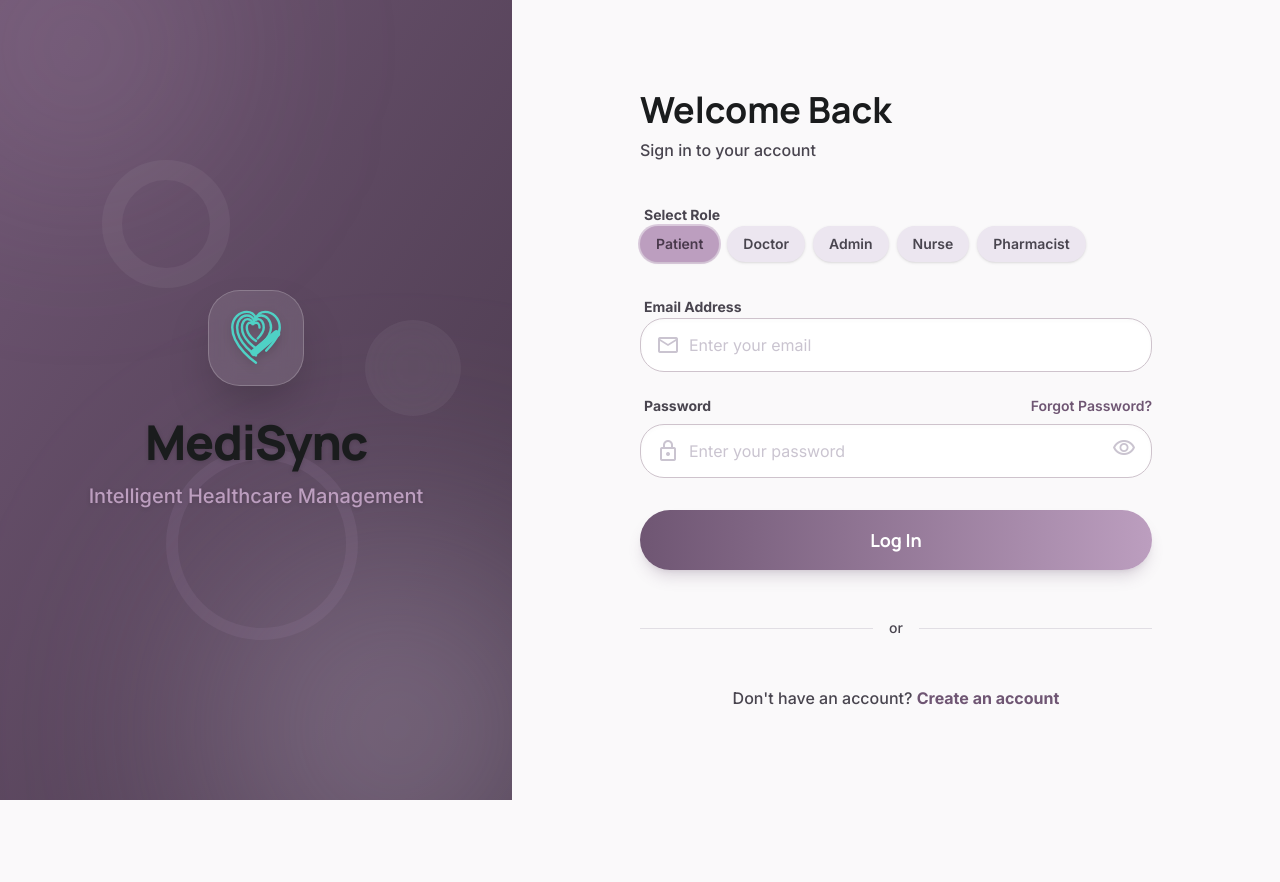
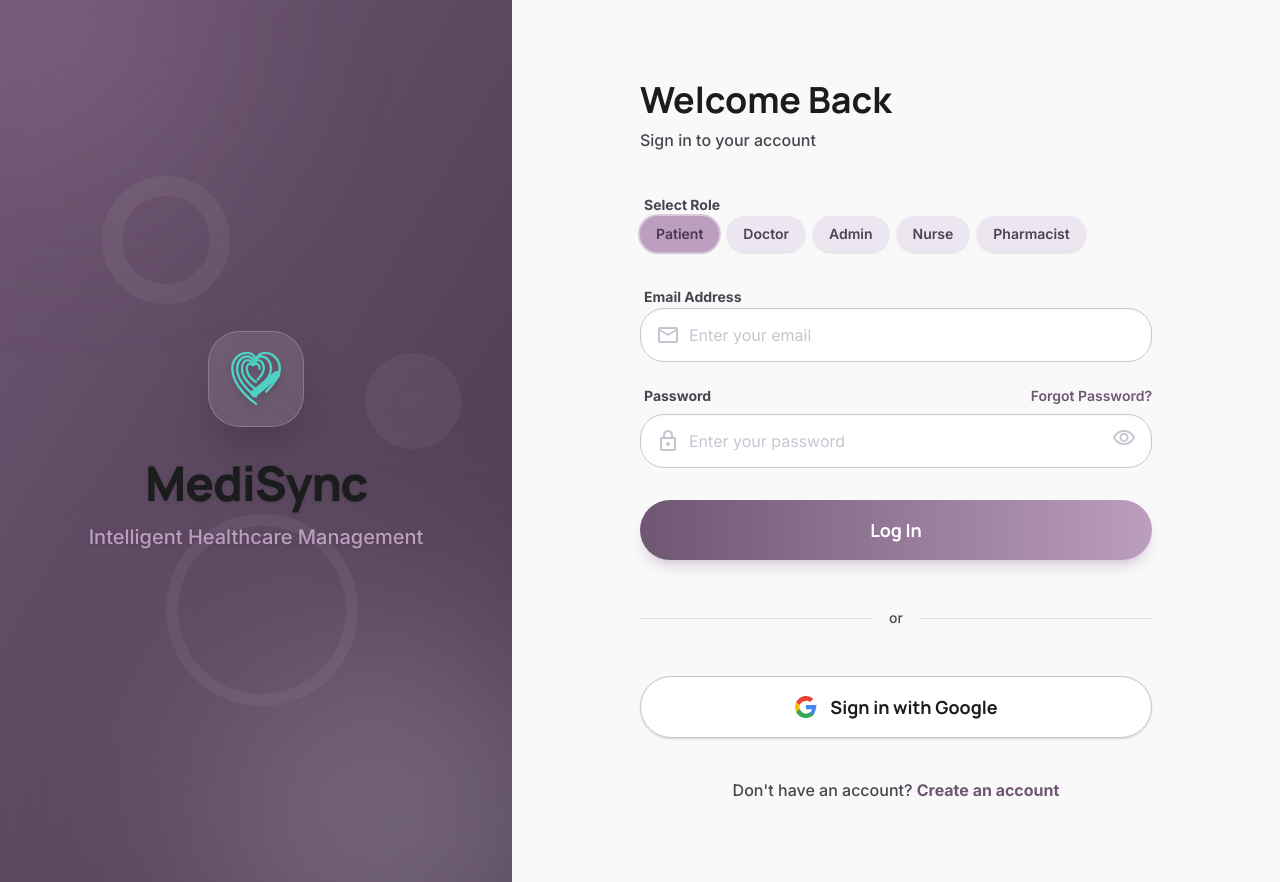
Before and after one commit to dev-lover-codes/Medisync, a React (Vite) app: page /login in a window 1280 px wide. Before the commit the page ends 800 px from the top, so only its background shows below. Built offline with nearby package versions, Linux system fonts and the light colour scheme; no server answers.

Commit message:
feat: add Google Sign-In to login screen and update CI/CD tests

```diff
--- a/src/context/AuthContext.jsx
+++ b/src/context/AuthContext.jsx
@@ -115,6 +115,10 @@
     return res;
   };
 
+  const signInWithGoogle = async () => {
+    return await authService.signInWithGoogle();
+  };
+
   const signOut = async () => {
     const res = await authService.signOut();
     if (!res.error) {
@@ -138,6 +142,7 @@
     loading,
     signUp,
     signIn,
+    signInWithGoogle,
     signOut,
     resetPassword
   };
--- a/src/pages/auth/Login.jsx
+++ b/src/pages/auth/Login.jsx
@@ -10,7 +10,7 @@
  */
 export default function Login() {
   const navigate = useNavigate();
-  const { signIn } = useAuth();
+  const { signIn, signInWithGoogle } = useAuth();
   const [role, setRole] = useState('Patient');
   const [email, setEmail] = useState('');
   const [password, setPassword] = useState('');
@@ -46,6 +46,23 @@
     } catch (err) {
       logger.error("Login Error:", err);
       setErrorMsg("An unexpected error occurred. Please try again.");
+      setIsLoading(false);
+    }
+  };
+
+  const handleGoogleLogin = async () => {
+    setIsLoading(true);
+    setErrorMsg('');
+    try {
+      const { error } = await signInWithGoogle();
+      if (error) {
+        setErrorMsg(error.message);
+        setIsLoading(false);
+      }
+      // Note: redirection is handled by Supabase for OAuth
+    } catch (err) {
+      logger.error("Google Login Error:", err);
+      setErrorMsg("Failed to initialize Google login.");
       setIsLoading(false);
     }
   };
@@ -197,6 +214,34 @@
             <div className="h-[1px] flex-1 bg-outline-variant/50"></div>
           </div>
 
+          {/* Google Sign In Button */}
+          <button
+            type="button"
+            onClick={handleGoogleLogin}
+            disabled={isLoading}
+            className="w-full flex items-center justify-center gap-3 bg-white border border-[#cec3cc] text-on-surface py-4 rounded-full font-headline font-bold text-lg shadow-sm hover:bg-surface-container-low transition-all active:scale-[0.98] disabled:opacity-70"
+          >
+            <svg className="w-6 h-6" viewBox="0 0 24 24">
+              <path
+                fill="#4285F4"
+                d="M22.56 12.25c0-.78-.07-1.53-.2-2.25H12v4.26h5.92c-.26 1.37-1.04 2.53-2.21 3.31v2.77h3.57c2.08-3.3 3.28-7.91 3.28-13.09z"
+              />
+              <path
+                fill="#34A853"
+                d="M12 23c2.97 0 5.46-.98 7.28-2.66l-3.57-2.77c-.98.66-2.23 1.06-3.71 1.06-2.86 0-5.29-1.93-6.16-4.53H2.18v2.84C3.99 20.53 7.7 23 12 23z"
+              />
+              <path
+                fill="#FBBC05"
+                d="M5.84 14.09c-.22-.66-.35-1.36-.35-2.09s.13-1.43.35-2.09V7.16H2.18C1.43 8.55 1 10.22 1 12s.43 3.45 1.18 4.84l3.66-2.75z"
+              />
+              <path
+                fill="#EA4335"
+                d="M12 5.38c1.62 0 3.06.56 4.21 1.64l3.15-3.15C17.45 2.09 14.97 1 12 1 7.7 1 3.99 3.47 2.18 7.16l3.66 2.84c.87-2.6 3.3-4.53 12-4.53z"
+              />
+            </svg>
+            Sign in with Google
+          </button>
+
           {/* Create Account Link */}
           <div className="text-center">
             <p className="text-on-surface-variant font-medium">
--- a/src/services/authService.js
+++ b/src/services/authService.js
@@ -72,6 +72,22 @@
     }
   },
 
+  async signInWithGoogle() {
+    try {
+      if (!supabase) throw new Error("Supabase is not initialized.");
+      const { data, error } = await supabase.auth.signInWithOAuth({
+        provider: 'google',
+        options: {
+          redirectTo: window.location.origin + '/patient/dashboard'
+        }
+      });
+      return { data, error };
+    } catch (err) {
+      logger.error("Google Sign In Error:", err);
+      return { data: null, error: err };
+    }
+  },
+
   async signOut() {
     if (!supabase) return { error: null };
     const { error } = await supabase.auth.signOut();
```
Also changed, not shown: 1 other file (tests, documents, lock files or other folders).
